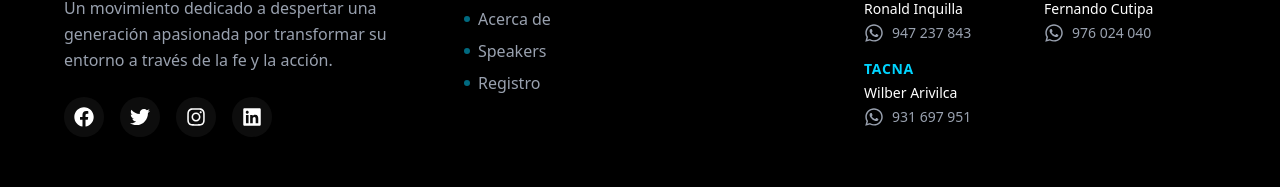
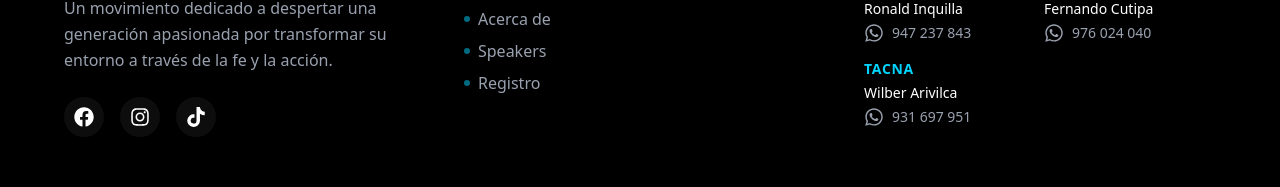
Before and after one commit to JhonAQ/radical-camp-2025, a Next.js app: page / in a window 1280 px wide. Shown: the part 2650-2837 px from the top of the page. Built offline with nearby package versions, Linux system fonts and the light colour scheme.

Commit message:
feat: agregar ícono de TikTok a la sección de redes sociales en el pie de página

```diff
--- a/components/layout/Footer.tsx
+++ b/components/layout/Footer.tsx
@@ -7,6 +7,7 @@ import {
   FaInstagram,
   FaLinkedin,
   FaWhatsapp,
+  FaTiktok,
 } from "react-icons/fa";
 
 export default function Footer() {
@@ -33,7 +34,7 @@ export default function Footer() {
             transformar su entorno a través de la fe y la acción.
           </p>
           <div className="flex gap-4">
-            {[FaFacebook, FaTwitter, FaInstagram, FaLinkedin].map((Icon, i) => (
+            {[FaFacebook, FaInstagram, FaTiktok].map((Icon, i) => (
               <a
                 key={i}
                 href="#"
```
